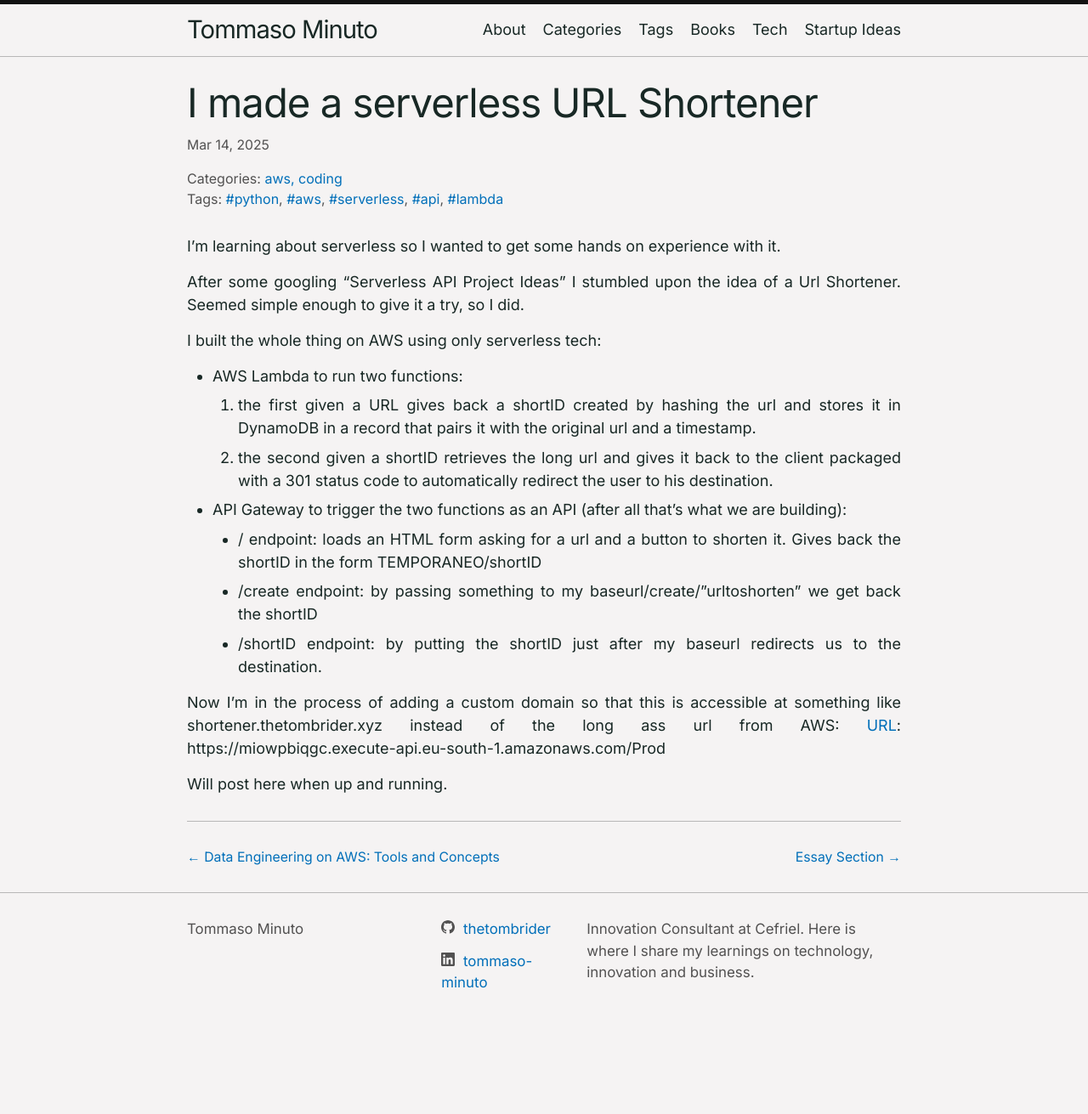
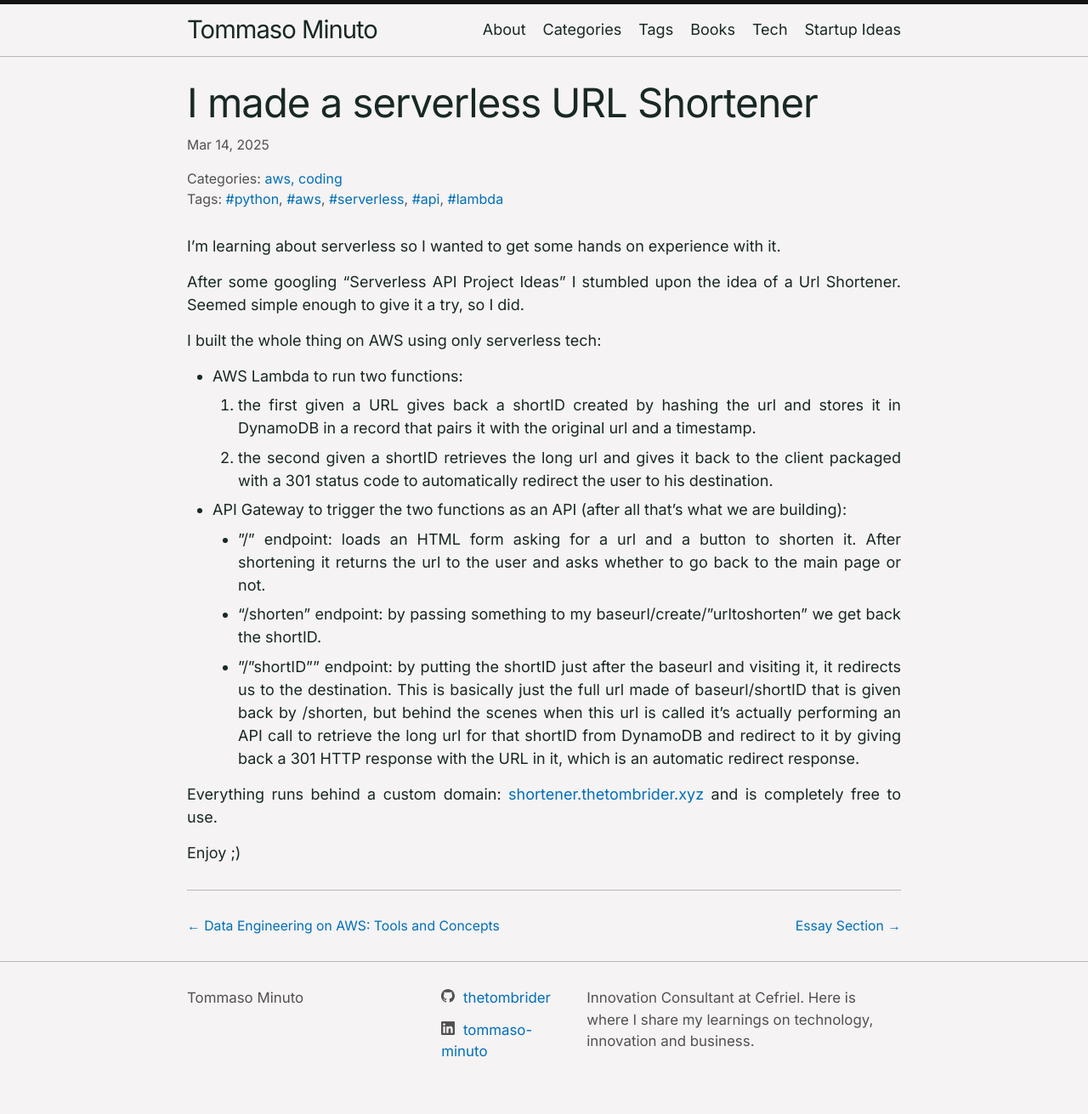
Before and after one commit to thetombrider/blog.thetombrider.xyz, a Jekyll site: the page built from _posts/coding/2025-03-14-shortener.md, in a window 1280 px wide. Shown: the whole page at 85% size. Built offline with Jekyll 4.4.1, drawn with Linux system fonts in a browser that asks for light colours; before the commit the page ends 1230 px from its top, so only the background shows below that.

Commit message:
post update

```diff
--- a/_posts/coding/2025-03-14-shortener.md
+++ b/_posts/coding/2025-03-14-shortener.md
@@ -15,10 +15,10 @@ I built the whole thing on AWS using only serverless tech:
     1. the first given a URL gives back a shortID created by hashing the url and stores it in DynamoDB in a record that pairs it with the original url and a timestamp.
     2. the second given a shortID retrieves the long url and gives it back to the client packaged with a 301 status code to automatically redirect the user to his destination.
 - API Gateway to trigger the two functions as an API (after all that's what we are building):
-    - / endpoint: loads an HTML form asking for a url and a button to shorten it. Gives back the shortID in the form TEMPORANEO/shortID
-    - /create endpoint: by passing something to my baseurl/create/"urltoshorten" we get back the shortID
-    - /shortID endpoint: by putting the shortID just after my baseurl redirects us to the destination.
+    - "/" endpoint: loads an HTML form asking for a url and a button to shorten it. After shortening it returns the url to the user and asks whether to go back to the main page or not.
+    - "/shorten" endpoint: by passing something to my baseurl/create/"urltoshorten" we get back the shortID.
+    - "/"shortID"" endpoint: by putting the shortID just after the baseurl and visiting it, it redirects us to the destination. This is basically just the full url made of baseurl/shortID that is given back by /shorten, but behind the scenes when this url is called it's actually performing an API call to retrieve the long url for that shortID from DynamoDB and redirect to it by giving back a 301 HTTP response with the URL in it, which is an automatic redirect response.
 
-Now I'm in the process of adding a custom domain so that this is accessible at something like shortener.thetombrider.xyz instead of the long ass url from AWS: [URL](https://miowpbiqgc.execute-api.eu-south-1.amazonaws.com/Prod): https://miowpbiqgc.execute-api.eu-south-1.amazonaws.com/Prod
+Everything runs behind a custom domain: [shortener.thetombrider.xyz](https://shortener.thetombrider.xyz) and is completely free to use.
 
-Will post here when up and running.
+Enjoy ;)
```
